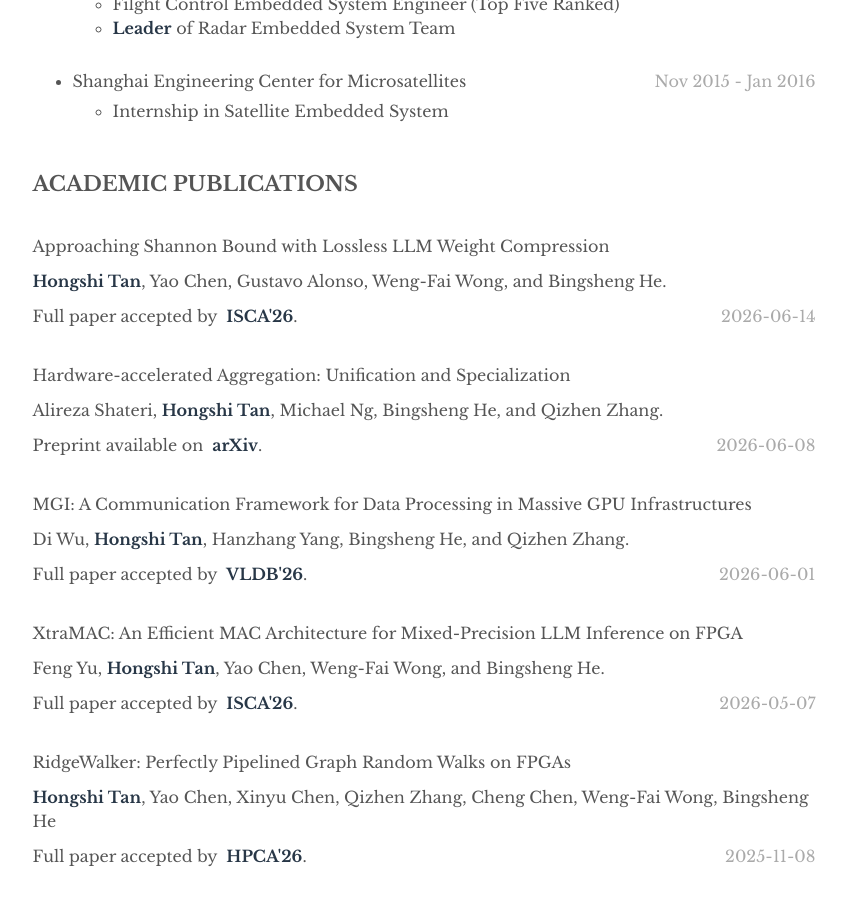
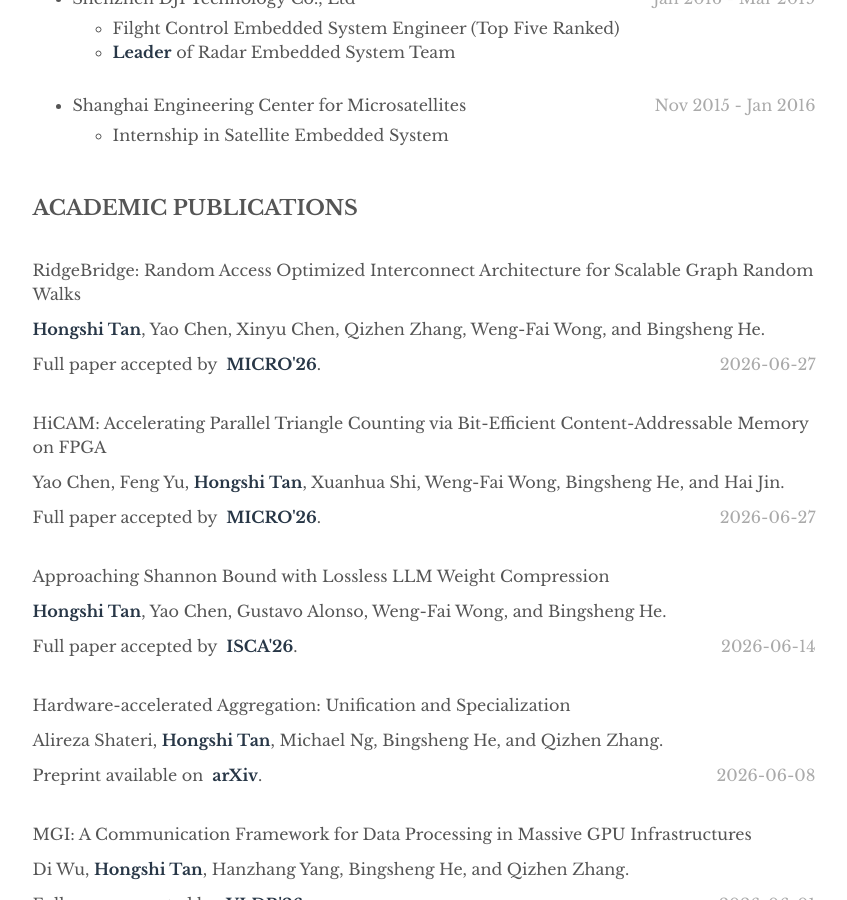
Before and after one commit to HongshiTan/HongshiTan.github.io, a Jekyll site: the page built from _pages/about.html, in a window 1280 px wide and 900 px high, scrolled down 1978 px. Shown: the whole window, without its empty margins (216-1063 px from the left). Built offline with Jekyll 4.4.1, drawn with Linux system fonts in a browser that asks for light colours; some of the changed text lies outside the part shown.

Commit message:
update paper

```diff
--- a/_includes/main.md
+++ b/_includes/main.md
@@ -59,6 +59,7 @@ Hongshi was an embedded system engineer at <a href="https://www.dji.com/" style=
 <h2 class="tags-item-label">RECENT NEWS</h2>
 
 <ul>
+  <li>Jun 2026: Two papers are accepted by <b>MICRO 2026</b>.</li>
   <li>May 2026: One paper is accepted by <b>VLDB 2026</b>.</li>
   <li>Mar 2026: Two papers are accepted by <b>ISCA 2026</b>.</li>
   <li>Mar 2026: One paper received <b>Best of VLDB 2025</b>.</li>
--- /dev/null
+++ b/_posts/0-paper/2026-06-27-Paper-HiCAM.md
@@ -0,0 +1,22 @@
+---
+layout: post
+title: "HiCAM: Accelerating Parallel Triangle Counting via Bit-Efficient Content-Addressable Memory on FPGA"
+author: "Yao Chen, Feng Yu, <b>Hongshi Tan</b>, Xuanhua Shi, Weng-Fai Wong, Bingsheng He, and Hai Jin."
+conf_full: "The 59th IEEE/ACM International Symposium on Microarchitecture. <b>Top-tier conference in computer architecture.</b>"
+desp: "Full paper accepted by "
+conf: "<b>MICRO'26</b>."
+tags: "Paper"
+date: 2026-06-27
+venue: "2026 59th IEEE/ACM International Symposium on Microarchitecture (MICRO)"
+authors:
+  - "Yao Chen"
+  - "Feng Yu"
+  - "Hongshi Tan"
+  - "Xuanhua Shi"
+  - "Weng-Fai Wong"
+  - "Bingsheng He"
+  - "Hai Jin"
+---
+
+## Abstract
+Triangle counting is a fundamental primitive in large-scale graph analytics, yet its execution is bottlenecked by irregular memory access patterns and limited parallelism on conventional architectures. Prior FPGA-based CAM accelerators decouple data representation from matching semantics, wasting on-chip resources and requiring decompression before search. We present HiCAM, a software-hardware co-designed FPGA overlay that unifies graph data compression and associative matching into a single compressed-domain pipeline. HiCAM introduces a parameterizable locality-aware tuple encoding that packs multiple sorted vertex IDs into fixed-width entries aligned with the DSP datapath, and co-designs a bit-efficient CAM cell that searches compressed tuples directly---without runtime decompression. To handle the skewed degree distributions of real-world graphs, HiCAM employs run-time adaptive CAM grouping that trades parallelism for storage depth on a per-vertex basis, and a two-level memory-channel-aware partitioning framework for balanced multi-channel execution. Experimental results on a diverse suite of real-world datasets demonstrate that HiCAM achieves up to 10.6x speedup and 5.8x energy reduction over state-of-the-art FPGA baselines, and outperforms optimized 32-core CPU solutions by up to 3.8x in speed and 9.0x in energy efficiency.
--- /dev/null
+++ b/_posts/0-paper/2026-06-27-Paper-RidgeBridge.md
@@ -0,0 +1,21 @@
+---
+layout: post
+title: "RidgeBridge: Random Access Optimized Interconnect Architecture for Scalable Graph Random Walks"
+author: "<b>Hongshi Tan</b>, Yao Chen, Xinyu Chen, Qizhen Zhang, Weng-Fai Wong, and Bingsheng He."
+conf_full: "The 59th IEEE/ACM International Symposium on Microarchitecture. <b>Top-tier conference in computer architecture.</b>"
+desp: "Full paper accepted by "
+conf: "<b>MICRO'26</b>."
+tags: "Paper"
+date: 2026-06-27
+venue: "2026 59th IEEE/ACM International Symposium on Microarchitecture (MICRO)"
+authors:
+  - "Hongshi Tan"
+  - "Yao Chen"
+  - "Xinyu Chen"
+  - "Qizhen Zhang"
+  - "Weng-Fai Wong"
+  - "Bingsheng He"
+---
+
+## Abstract
+Graph Random Walks (GRWs) are fundamental to applications such as recommendation, fraud detection, and graph-enhanced AI, creating an urgent need for distributed solutions that can keep pace with the exponential growth of real-world graphs. Existing scale-out frameworks predominantly rely on RDMA over Converged Ethernet (RoCEv2), which performs well for bulk-transfer algorithms such as BFS and PageRank, but collapses to only 2--5% link utilization on GRWs due to the massive number of small, unpredictable requests. To address this gap, we propose RidgeBridge, the first interconnect architecture designed specifically for GRWs. RidgeBridge leverages a spine--leaf fabric with well-grounded randomized routing and timeout-driven batching to sustain near line-rate throughput on commodity high-speed Ethernet. We prototype RidgeBridge on FPGAs with 100 GbE and demonstrate linear scalability across nodes with near-optimal goodput utilization, enabling billion-scale GRW processing across multiple FPGAs. When scaling existing GRW accelerators, RidgeBridge scales linearly with the number of FPGAs, delivering an average ~16x speedup over direct scale-out using a state-of-the-art multi-FPGA framework, and up to 3.5x higher throughput compared to the state-of-the-art multi-GPU solution.
```
Also changed, not shown: 1 other file.
